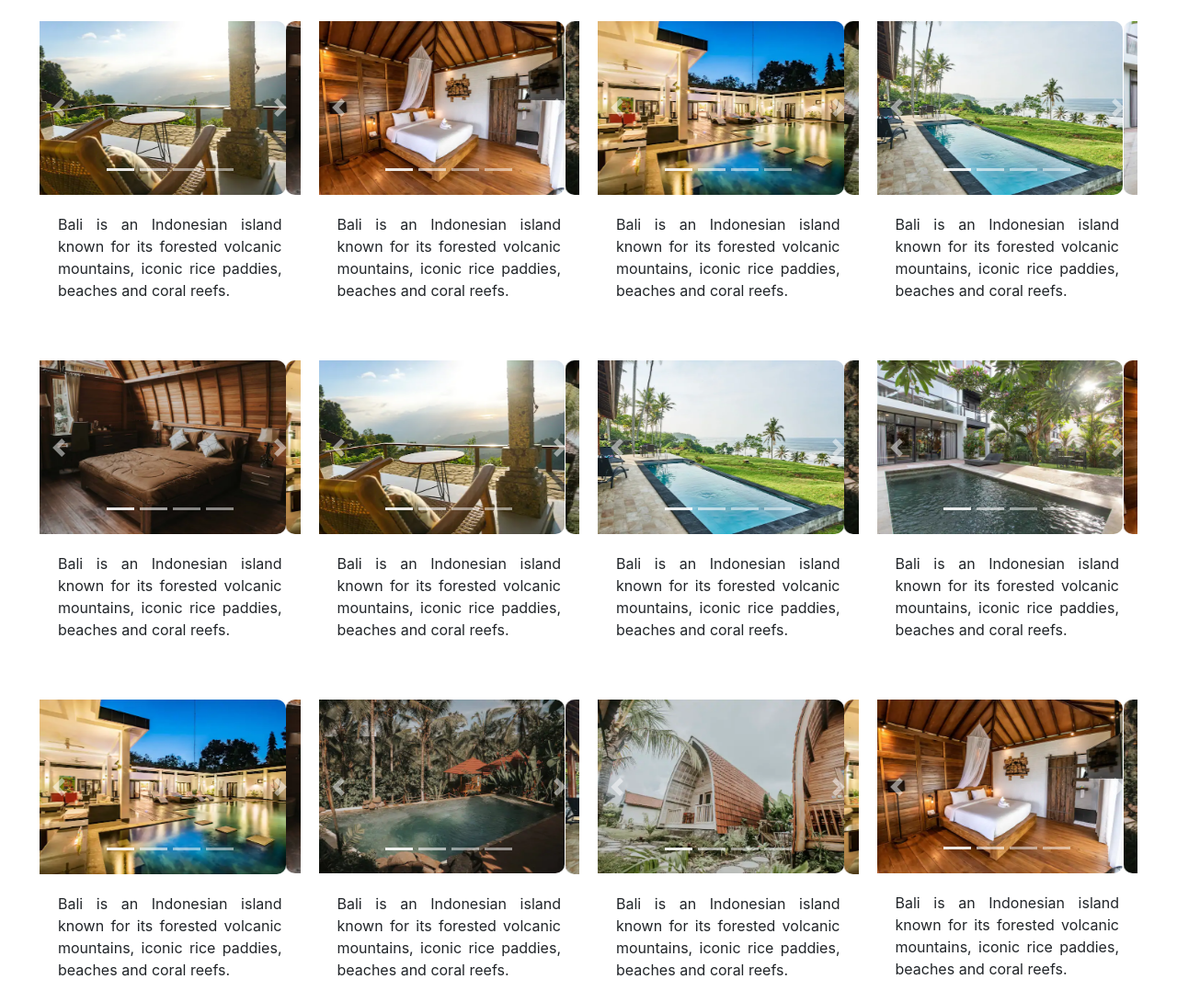
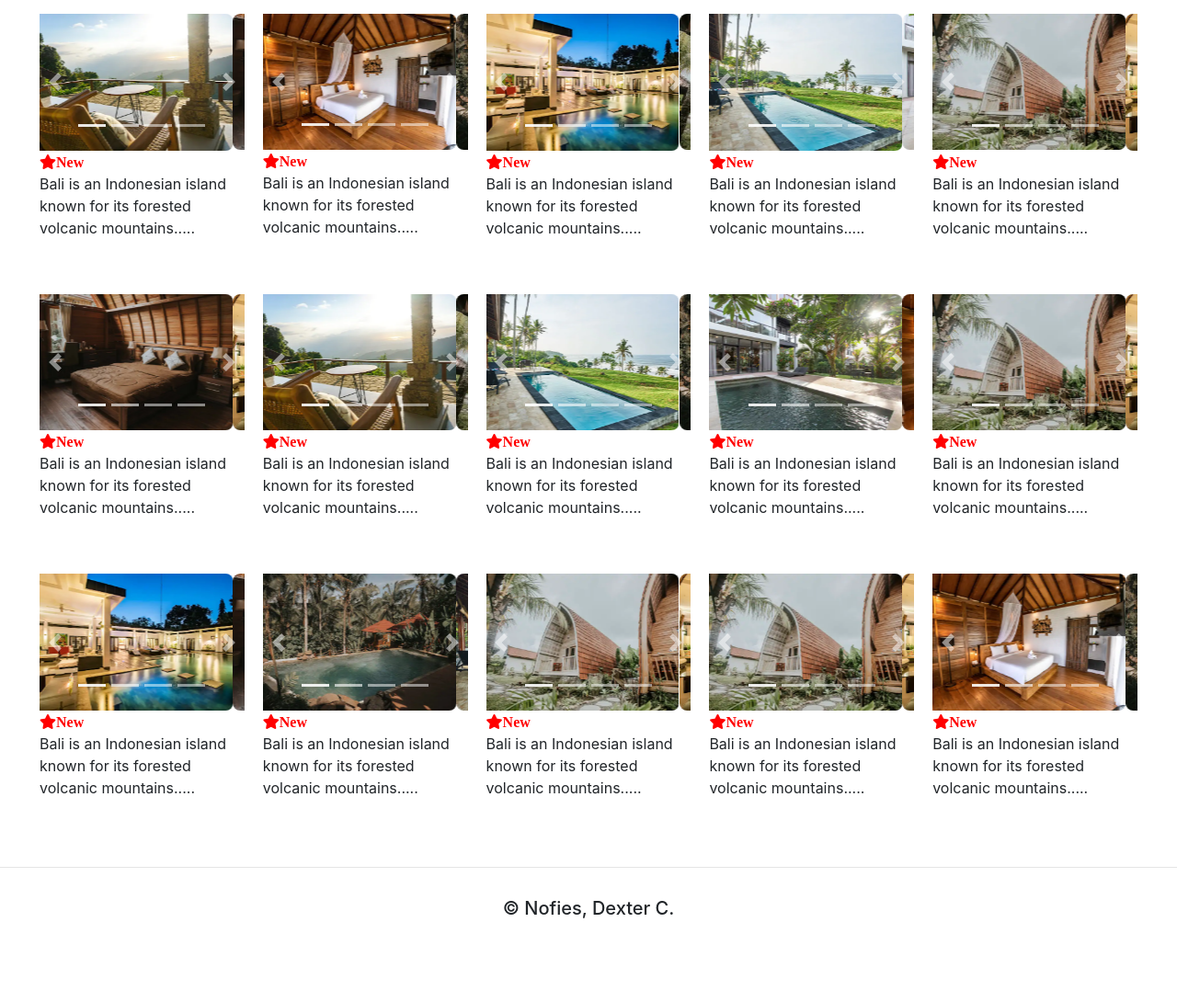
Before and after one commit to Nam-Do-San-22/Nofies-Assignment-8, a plain HTML site: page index.html in a window 1280 px wide. Shown: the part 384-1474 px from the top of the page at 92% size. After the commit the page ends 1416 px from the top, so only its background shows below. Drawn offline with nearby package versions, Linux system fonts and the light colour scheme.

Commit message:
Add files via upload

```diff
--- a/index.html
+++ b/index.html
@@ -33,8 +33,12 @@ padding: 10px;
 
 .carousel-item img{
 
-    border-radius: 10px;
+    border-radius: 8px;
 }
+i{
+    color:red;
+}
+
 
 
   </style>
@@ -68,12 +72,12 @@ padding: 10px;
       </div>
     </nav>
 
-<div class="jumbotron-fluid p-5">
+<div class="jumbotron-fluid m-5">
     <div class="text">
     <p class="text-dark">300+ stays</p>
     <span><h2>Stays in selected map area</h2></span>
     </div>
-   <div class="butto p-1 pl-4">
+   <div class="butto pl-1">
     <button class="rounded-pill border bg-light border-dark justify-content-center">
         <span class="text-dark pr-2">Cancellation Flexibility </span>
       </button>
@@ -93,13 +97,13 @@ padding: 10px;
       </button>
 <br><br>
 </div>
-      <p class="text-secondary pl-4">Enter dates and number of guests to see the total price per night.</p><hr>
+      <p class="text-secondary pl-1">Enter dates and number of guests to see the total price per night.</p><hr>
       <p class="text-dark">Review COVID-19 travel restrictions before you book.<a class="text-dark"href="#"><u>Learn more</u></a></p>
 
 
-   <div class="cotainer  text-justify">
+   <div class="cotainer  ">
     <div class="row">
-      <div class="col-lg-3 col-md-6 col-12"  >
+      <div class="col-lg col-md-6 col-12"  >
         <div class="card-deck" >
           <div id="carouselExampleIndicators" class="carousel slide" data-ride="carousel">
             <ol class="carousel-indicators">
@@ -131,14 +135,14 @@ padding: 10px;
               <span class="sr-only">Next</span>
             </a>
           </div>
-          <div class="card-body">
-            Bali is an Indonesian island known for its forested volcanic mountains, iconic rice paddies, beaches and coral reefs.
+          <div><i class="fas fa-star">New</i></div>
 
-          </div>
+            <p>
+            Bali is an Indonesian island known for its forested volcanic mountains.....</p>
         </div>
       </div>
 
-      <div class="col-lg-3 col-md-6 col-12" >
+      <div class="col-lg col-md-6 col-12" >
         <div class="card-deck" >
           <div id="carouselExampleIndicators1" class="carousel slide" data-ride="carousel">
             <ol class="carousel-indicators">
@@ -170,14 +174,15 @@ padding: 10px;
               <span class="sr-only">Next</span>
             </a>
           </div>
-          <div class="card-body">
-            Bali is an Indonesian island known for its forested volcanic mountains, iconic rice paddies, beaches and coral reefs.
+          <div><i class="fas fa-star">New</i></div>
 
-          </div>
+            <p>
+            Bali is an Indonesian island known for its forested volcanic mountains.....</p>
+
         </div>
       </div>
 
-      <div class="col-lg-3 col-md-6 col-12" >
+      <div class="col-lg col-md-6 col-12" >
         <div class="card-deck" >
           <div id="carouselExampleIndicators2" class="carousel slide" data-ride="carousel">
             <ol class="carousel-indicators">
@@ -209,14 +214,14 @@ padding: 10px;
               <span class="sr-only">Next</span>
             </a>
           </div>
-          <div class="card-body">
-            Bali is an Indonesian island known for its forested volcanic mountains, iconic rice paddies, beaches and coral reefs.
+          <div><i class="fas fa-star">New</i></div>
 
-          </div>
+          <p>
+          Bali is an Indonesian island known for its forested volcanic mountains.....</p>
         </div>
       </div>
 
-      <div class="col-lg-3 col-md-6 col-12" >
+      <div class="col-lg col-md-6 col-12" >
         <div class="card-deck" >
           <div id="carouselExampleIndicators3" class="carousel slide" data-ride="carousel">
             <ol class="carousel-indicators">
@@ -248,18 +253,55 @@ padding: 10px;
               <span class="sr-only">Next</span>
             </a>
           </div>
-          <div class="card-body">
-            Bali is an Indonesian island known for its forested volcanic mountains, iconic rice paddies, beaches and coral reefs.
+          <div><i class="fas fa-star">New</i></div>
 
-          </div>
+            <p>
+            Bali is an Indonesian island known for its forested volcanic mountains.....</p>
         </div>
       </div>
+      <div class="col-lg col-md-6 col-12" >
+        <div class="card-deck">
+          <div id="carouselExampleIndicators19" class="carousel slide" data-ride="carousel">
+            <ol class="carousel-indicators">
+              <li data-target="#carouselExampleIndicators19" data-slide-to="0" class="active"></li>
+              <li data-target="#carouselExampleIndicators19" data-slide-to="1"></li>
+              <li data-target="#carouselExampleIndicators19" data-slide-to="2"></li>
+              <li data-target="#carouselExampleIndicators19" data-slide-to="3"></li>
+            </ol>
+            <div class="carousel-inner">
+              <div class="carousel-item active">
+                <img src="imahe/3.jpg" class="d-block w-100" alt="...">
+              </div>
+              <div class="carousel-item">
+                <img src="imahe/4.jpg" class="d-block w-100" alt="...">
+              </div>
+              <div class="carousel-item">
+                <img src="imahe/5.jpg" class="d-block w-100" alt="...">
+              </div>
+              <div class="carousel-item">
+                <img src="imahe/7.jpg" class="d-block w-100" alt="...">
+              </div>
+            </div>
+            <a class="carousel-control-prev" href="#carouselExampleIndicators19" role="button" data-slide="prev">
+              <span class="carousel-control-prev-icon" aria-hidden="true"></span>
+              <span class="sr-only">Previous</span>
+            </a>
+            <a class="carousel-control-next" href="#carouselExampleIndicators19" role="button" data-slide="next">
+              <span class="carousel-control-next-icon" aria-hidden="true"></span>
+              <span class="sr-only">Next</span>
+            </a>
+          </div>
+          <div><i class="fas fa-star">New</i></div>
 
+          <p>
+          Bali is an Indonesian island known for its forested volcanic mountains.....</p>
+        </div>
+      </div>
 
     </div>
 <br>
     <div class="row">
-      <div class="col-lg-3 col-md-6 col-12" >
+      <div class="col-lg col-md-6 col-12" >
         <div class="card-deck">
           <div id="carouselExampleIndicators4" class="carousel slide" data-ride="carousel">
             <ol class="carousel-indicators">
@@ -291,14 +333,14 @@ padding: 10px;
               <span class="sr-only">Next</span>
             </a>
           </div>
-          <div class="card-body">
-            Bali is an Indonesian island known for its forested volcanic mountains, iconic rice paddies, beaches and coral reefs.
+          <div><i class="fas fa-star">New</i></div>
 
-          </div>
+          <p>
+          Bali is an Indonesian island known for its forested volcanic mountains.....</p>
         </div>
       </div>
 
-      <div class="col-lg-3 col-md-6 col-12">
+      <div class="col-lg col-md-6 col-12">
         <div class="card-deck" >
           <div id="carouselExampleIndicators5" class="carousel slide" data-ride="carousel">
             <ol class="carousel-indicators">
@@ -330,15 +372,15 @@ padding: 10px;
               <span class="sr-only">Next</span>
             </a>
           </div>
-          <div class="card-body">
-            Bali is an Indonesian island known for its forested volcanic mountains, iconic rice paddies, beaches and coral reefs.
+          <div><i class="fas fa-star">New</i></div>
 
-          </div>
+            <p>
+            Bali is an Indonesian island known for its forested volcanic mountains.....</p>
         </div>
       </div>
 
 
-      <div class="col-lg-3 col-md-6 col-12"  >
+      <div class="col-lg col-md-6 col-12"  >
         <div class="card-deck" >
           <div id="carouselExampleIndicators6" class="carousel slide" data-ride="carousel">
             <ol class="carousel-indicators">
@@ -370,14 +412,14 @@ padding: 10px;
               <span class="sr-only">Next</span>
             </a>
           </div>
-          <div class="card-body">
-            Bali is an Indonesian island known for its forested volcanic mountains, iconic rice paddies, beaches and coral reefs.
+          <div><i class="fas fa-star">New</i></div>
 
-          </div>
+            <p>
+            Bali is an Indonesian island known for its forested volcanic mountains.....</p>
         </div>
       </div>
 
-      <div class="col-lg-3 col-md-6 col-12">
+      <div class="col-lg col-md-6 col-12">
         <div class="card-deck">
           <div id="carouselExampleIndicators7" class="carousel slide" data-ride="carousel">
             <ol class="carousel-indicators">
@@ -409,13 +451,50 @@ padding: 10px;
               <span class="sr-only">Next</span>
             </a>
           </div>
-          <div class="card-body">
-            Bali is an Indonesian island known for its forested volcanic mountains, iconic rice paddies, beaches and coral reefs.
+          <div><i class="fas fa-star">New</i></div>
 
-          </div>
+            <p>
+            Bali is an Indonesian island known for its forested volcanic mountains.....</p>
         </div>
       </div>
+      <div class="col-lg col-md-6 col-12" >
+        <div class="card-deck">
+          <div id="carouselExampleIndicators18" class="carousel slide" data-ride="carousel">
+            <ol class="carousel-indicators">
+              <li data-target="#carouselExampleIndicators18" data-slide-to="0" class="active"></li>
+              <li data-target="#carouselExampleIndicators18" data-slide-to="1"></li>
+              <li data-target="#carouselExampleIndicators18" data-slide-to="2"></li>
+              <li data-target="#carouselExampleIndicators18" data-slide-to="3"></li>
+            </ol>
+            <div class="carousel-inner">
+              <div class="carousel-item active">
+                <img src="imahe/3.jpg" class="d-block w-100" alt="...">
+              </div>
+              <div class="carousel-item">
+                <img src="imahe/4.jpg" class="d-block w-100" alt="...">
+              </div>
+              <div class="carousel-item">
+                <img src="imahe/5.jpg" class="d-block w-100" alt="...">
+              </div>
+              <div class="carousel-item">
+                <img src="imahe/7.jpg" class="d-block w-100" alt="...">
+              </div>
+            </div>
+            <a class="carousel-control-prev" href="#carouselExampleIndicators18" role="button" data-slide="prev">
+              <span class="carousel-control-prev-icon" aria-hidden="true"></span>
+              <span class="sr-only">Previous</span>
+            </a>
+            <a class="carousel-control-next" href="#carouselExampleIndicators18" role="button" data-slide="next">
+              <span class="carousel-control-next-icon" aria-hidden="true"></span>
+              <span class="sr-only">Next</span>
+            </a>
+          </div>
+          <div><i class="fas fa-star">New</i></div>
 
+            <p>
+            Bali is an Indonesian island known for its forested volcanic mountains.....</p>
+        </div>
+      </div>
 
 
 
@@ -423,7 +502,7 @@ padding: 10px;
 
     <br>
     <div class="row">
-      <div class="col-lg-3 col-md-6 col-12" >
+      <div class="col-lg col-md-6 col-12" >
         <div class="card-deck" >
           <div id="carouselExampleIndicators8" class="carousel slide" data-ride="carousel">
             <ol class="carousel-indicators">
@@ -455,14 +534,14 @@ padding: 10px;
               <span class="sr-only">Next</span>
             </a>
           </div>
-          <div class="card-body">
-            Bali is an Indonesian island known for its forested volcanic mountains, iconic rice paddies, beaches and coral reefs.
+          <div><i class="fas fa-star">New</i></div>
 
-          </div>
+            <p>
+            Bali is an Indonesian island known for its forested volcanic mountains.....</p>
         </div>
       </div>
 
-      <div class="col-lg-3 col-md-6 col-12" >
+      <div class="col-lg col-md-6 col-12" >
         <div class="card-deck" >
           <div id="carouselExampleIndicators9" class="carousel slide" data-ride="carousel">
             <ol class="carousel-indicators">
@@ -494,24 +573,24 @@ padding: 10px;
               <span class="sr-only">Next</span>
             </a>
           </div>
-          <div class="card-body">
-            Bali is an Indonesian island known for its forested volcanic mountains, iconic rice paddies, beaches and coral reefs.
+          <div><i class="fas fa-star">New</i></div>
 
-          </div>
+            <p>
+            Bali is an Indonesian island known for its forested volcanic mountains.....</p>
         </div>
       </div>
 
 
 
 
-      <div class="col-lg-3 col-md-6 col-12" >
+      <div class="col-lg col-md-6 col-12" >
         <div class="card-deck">
-          <div id="carouselExampleIndicators10" class="carousel slide" data-ride="carousel">
+          <div id="carouselExampleIndicators16" class="carousel slide" data-ride="carousel">
             <ol class="carousel-indicators">
-              <li data-target="#carouselExampleIndicators10" data-slide-to="0" class="active"></li>
-              <li data-target="#carouselExampleIndicators10" data-slide-to="1"></li>
-              <li data-target="#carouselExampleIndicators10" data-slide-to="2"></li>
-              <li data-target="#carouselExampleIndicators10" data-slide-to="3"></li>
+              <li data-target="#carouselExampleIndicators16" data-slide-to="0" class="active"></li>
+              <li data-target="#carouselExampleIndicators16" data-slide-to="1"></li>
+              <li data-target="#carouselExampleIndicators16" data-slide-to="2"></li>
+              <li data-target="#carouselExampleIndicators16" data-slide-to="3"></li>
             </ol>
             <div class="carousel-inner">
               <div class="carousel-item active">
@@ -527,23 +606,60 @@ padding: 10px;
                 <img src="imahe/7.jpg" class="d-block w-100" alt="...">
               </div>
             </div>
-            <a class="carousel-control-prev" href="#carouselExampleIndicators10" role="button" data-slide="prev">
+            <a class="carousel-control-prev" href="#carouselExampleIndicators16" role="button" data-slide="prev">
               <span class="carousel-control-prev-icon" aria-hidden="true"></span>
               <span class="sr-only">Previous</span>
             </a>
-            <a class="carousel-control-next" href="#carouselExampleIndicators10" role="button" data-slide="next">
+            <a class="carousel-control-next" href="#carouselExampleIndicators16" role="button" data-slide="next">
               <span class="carousel-control-next-icon" aria-hidden="true"></span>
               <span class="sr-only">Next</span>
             </a>
           </div>
-          <div class="card-body">
-            Bali is an Indonesian island known for its forested volcanic mountains, iconic rice paddies, beaches and coral reefs.
+          <div><i class="fas fa-star">New</i></div>
 
-          </div>
+            <p>
+            Bali is an Indonesian island known for its forested volcanic mountains.....</p>
         </div>
       </div>
+      <div class="col-lg col-md-6 col-12" >
+        <div class="card-deck">
+          <div id="carouselExampleIndicators13" class="carousel slide" data-ride="carousel">
+            <ol class="carousel-indicators">
+              <li data-target="#carouselExampleIndicators13" data-slide-to="0" class="active"></li>
+              <li data-target="#carouselExampleIndicators13" data-slide-to="1"></li>
+              <li data-target="#carouselExampleIndicators13" data-slide-to="2"></li>
+              <li data-target="#carouselExampleIndicators13" data-slide-to="3"></li>
+            </ol>
+            <div class="carousel-inner">
+              <div class="carousel-item active">
+                <img src="imahe/3.jpg" class="d-block w-100" alt="...">
+              </div>
+              <div class="carousel-item">
+                <img src="imahe/4.jpg" class="d-block w-100" alt="...">
+              </div>
+              <div class="carousel-item">
+                <img src="imahe/5.jpg" class="d-block w-100" alt="...">
+              </div>
+              <div class="carousel-item">
+                <img src="imahe/7.jpg" class="d-block w-100" alt="...">
+              </div>
+            </div>
+            <a class="carousel-control-prev" href="#carouselExampleIndicators13" role="button" data-slide="prev">
+              <span class="carousel-control-prev-icon" aria-hidden="true"></span>
+              <span class="sr-only">Previous</span>
+            </a>
+            <a class="carousel-control-next" href="#carouselExampleIndicators13" role="button" data-slide="next">
+              <span class="carousel-control-next-icon" aria-hidden="true"></span>
+              <span class="sr-only">Next</span>
+            </a>
+          </div>
+          <div><i class="fas fa-star">New</i></div>
 
-      <div class="col-lg-3 col-md-6 col-12" >
+            <p>
+            Bali is an Indonesian island known for its forested volcanic mountains.....</p>
+        </div>
+      </div>
+      <div class="col-lg col-md-6 col-12" >
         <div class="card-deck">
           <div id="carouselExampleIndicators11" class="carousel slide" data-ride="carousel">
             <ol class="carousel-indicators">
@@ -575,10 +691,10 @@ padding: 10px;
               <span class="sr-only">Next</span>
             </a>
           </div>
-          <div class="card-body">
-            Bali is an Indonesian island known for its forested volcanic mountains, iconic rice paddies, beaches and coral reefs.
+          <div><i class="fas fa-star">New</i></div>
 
-          </div>
+            <p>
+            Bali is an Indonesian island known for its forested volcanic mountains.....</p>
         </div>
       </div>
 
```
